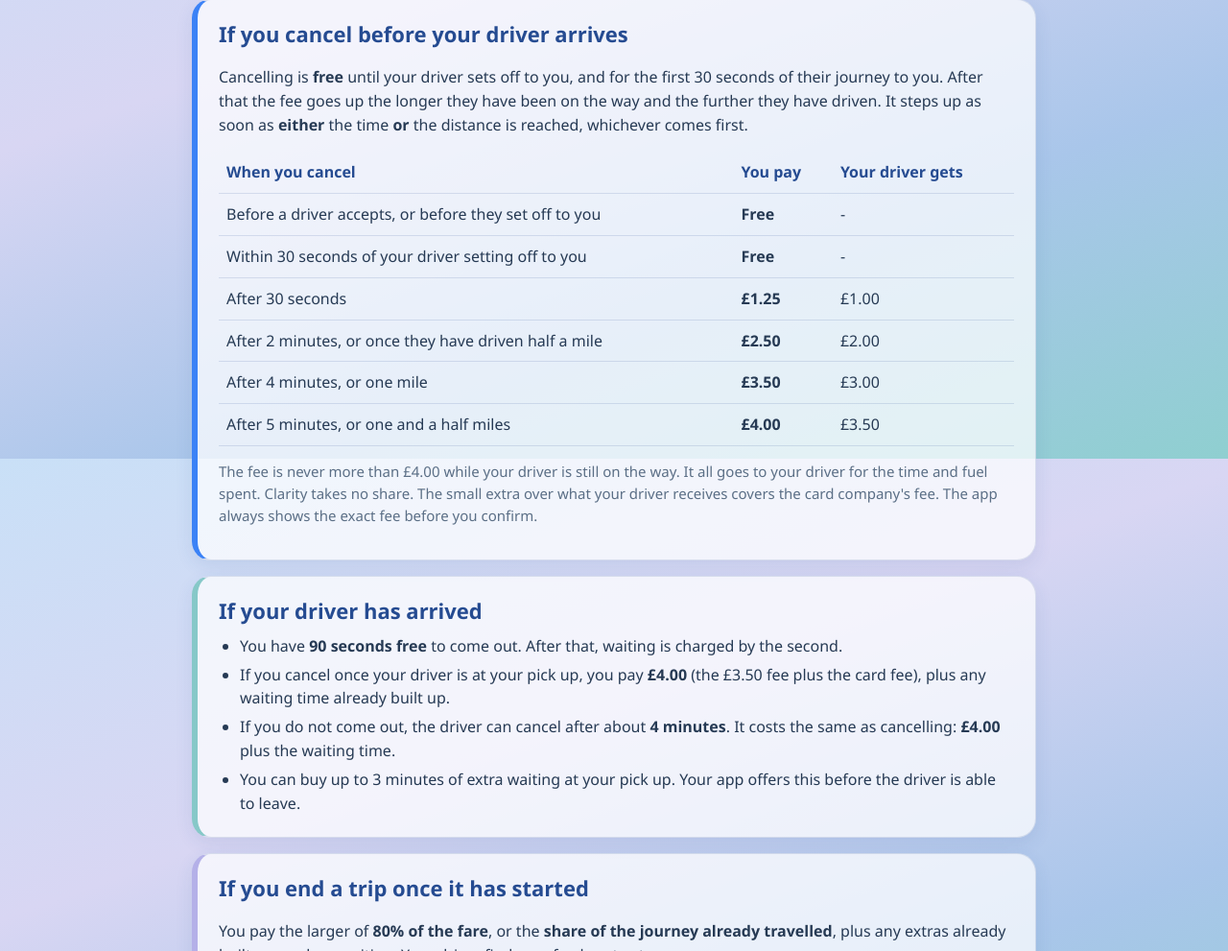
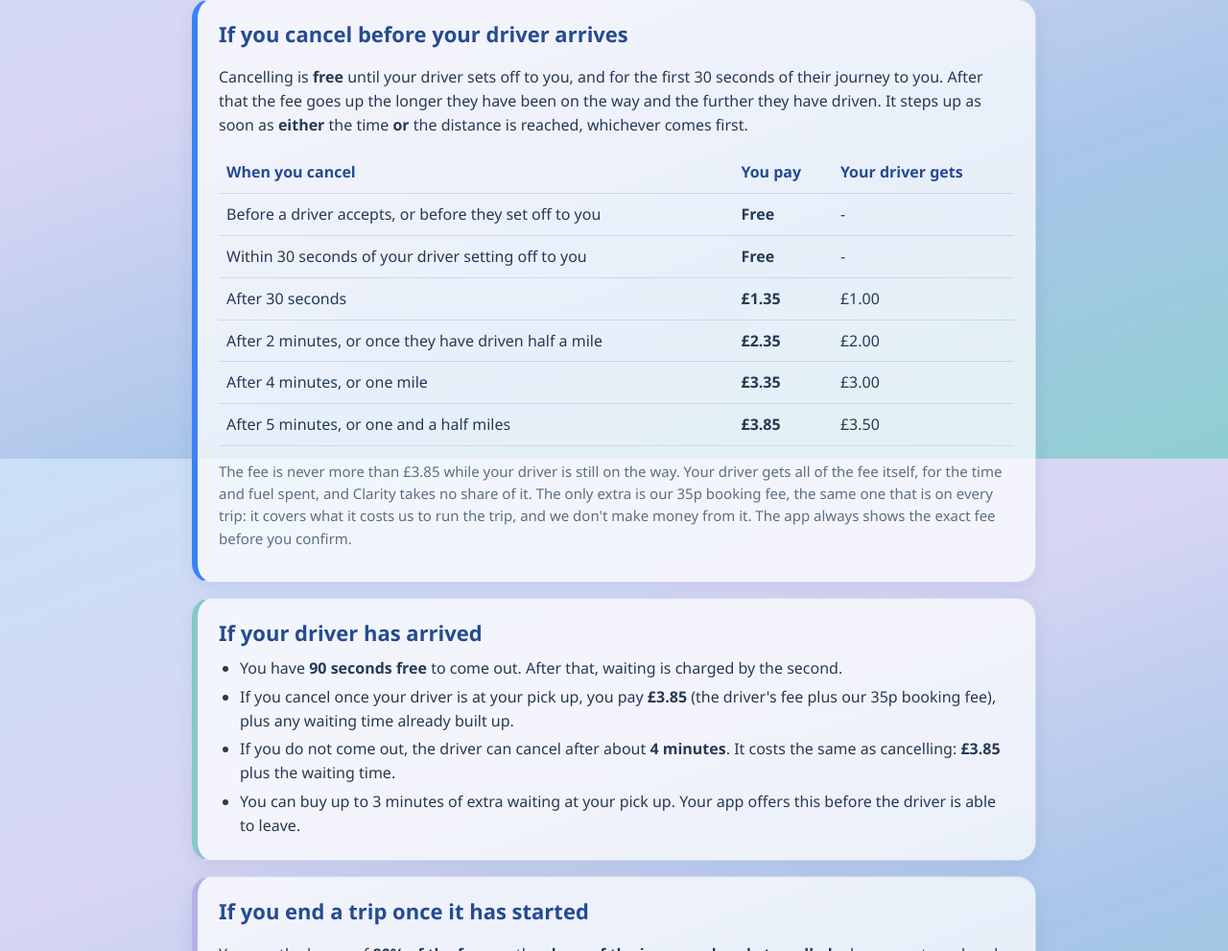
Before and after one commit to dailogan79/clarity-website, a plain HTML site: page cancellations.html in a window 1280 px wide. Shown: the part 322-1313 px from the top of the page at 96% size. Drawn offline with Linux system fonts and the light colour scheme.

Commit message:
Website update
Co-Authored-By: Claude Sonnet 5.5 <noreply@anthropic.com>

```diff
--- a/cancellations.html
+++ b/cancellations.html
@@ -44,20 +44,20 @@
       <tr><th>When you cancel</th><th>You pay</th><th>Your driver gets</th></tr>
       <tr><td>Before a driver accepts, or before they set off to you</td><td><strong>Free</strong></td><td>-</td></tr>
       <tr><td>Within 30 seconds of your driver setting off to you</td><td><strong>Free</strong></td><td>-</td></tr>
-      <tr><td>After 30 seconds</td><td><strong>£1.25</strong></td><td>£1.00</td></tr>
-      <tr><td>After 2 minutes, or once they have driven half a mile</td><td><strong>£2.50</strong></td><td>£2.00</td></tr>
-      <tr><td>After 4 minutes, or one mile</td><td><strong>£3.50</strong></td><td>£3.00</td></tr>
-      <tr><td>After 5 minutes, or one and a half miles</td><td><strong>£4.00</strong></td><td>£3.50</td></tr>
+      <tr><td>After 30 seconds</td><td><strong>£1.35</strong></td><td>£1.00</td></tr>
+      <tr><td>After 2 minutes, or once they have driven half a mile</td><td><strong>£2.35</strong></td><td>£2.00</td></tr>
+      <tr><td>After 4 minutes, or one mile</td><td><strong>£3.35</strong></td><td>£3.00</td></tr>
+      <tr><td>After 5 minutes, or one and a half miles</td><td><strong>£3.85</strong></td><td>£3.50</td></tr>
     </table>
-    <p class="note">The fee is never more than £4.00 while your driver is still on the way. It all goes to your driver for the time and fuel spent. Clarity takes no share. The small extra over what your driver receives covers the card company's fee. The app always shows the exact fee before you confirm.</p>
+    <p class="note">The fee is never more than £3.85 while your driver is still on the way. Your driver gets all of the fee itself, for the time and fuel spent, and Clarity takes no share of it. The only extra is our 35p booking fee, the same one that is on every trip: it covers what it costs us to run the trip, and we don't make money from it. The app always shows the exact fee before you confirm.</p>
   </div>
 
   <div class="card teal">
     <h2>If your driver has arrived</h2>
     <ul>
       <li>You have <strong>90 seconds free</strong> to come out. After that, waiting is charged by the second.</li>
-      <li>If you cancel once your driver is at your pick up, you pay <strong>£4.00</strong> (the £3.50 fee plus the card fee), plus any waiting time already built up.</li>
-      <li>If you do not come out, the driver can cancel after about <strong>4 minutes</strong>. It costs the same as cancelling: <strong>£4.00</strong> plus the waiting time.</li>
+      <li>If you cancel once your driver is at your pick up, you pay <strong>£3.85</strong> (the driver's fee plus our 35p booking fee), plus any waiting time already built up.</li>
+      <li>If you do not come out, the driver can cancel after about <strong>4 minutes</strong>. It costs the same as cancelling: <strong>£3.85</strong> plus the waiting time.</li>
       <li>You can buy up to 3 minutes of extra waiting at your pick up. Your app offers this before the driver is able to leave.</li>
     </ul>
   </div>
```
Also changed, not shown: fares.html (+11 -4 lines), passengers.html (+8 -1 lines), search-index.json (+1 -1 lines).
